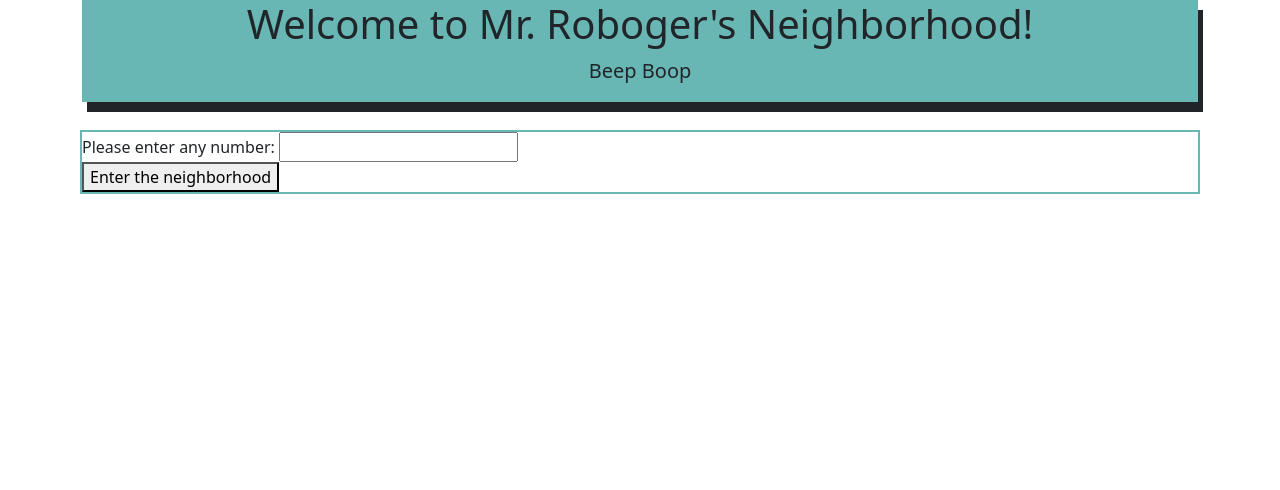
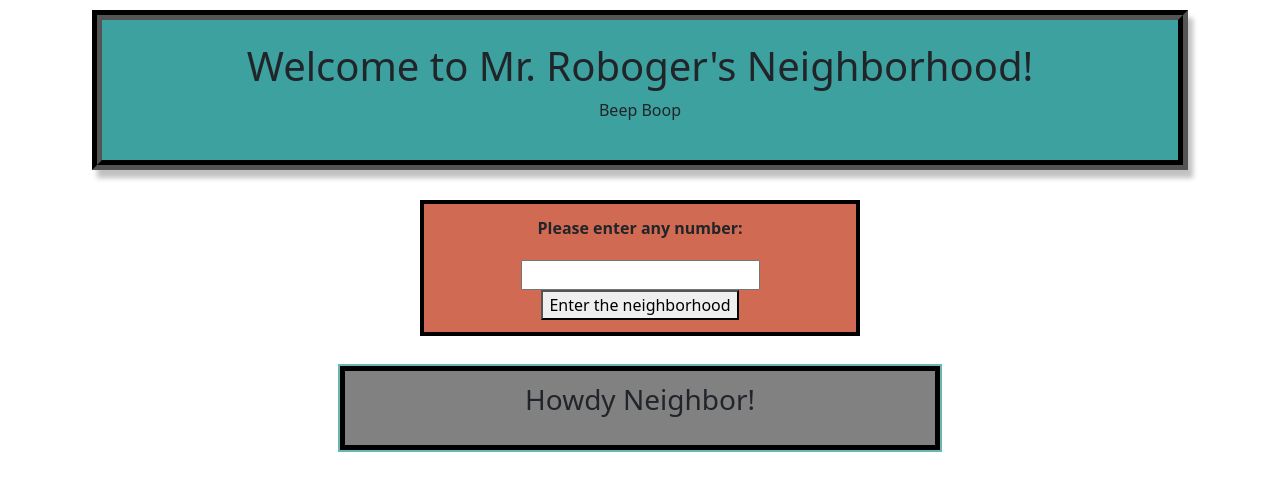
Before and after one commit to doctorcrawford/beep-boop, a plain HTML site: page index.html in a window 1280 px wide. Drawn offline with nearby package versions, Linux system fonts and the light colour scheme.

Commit message:
more styling

```diff
--- a/css/styles.css
+++ b/css/styles.css
@@ -1,31 +1,53 @@
-.hidden {
+/* .hidden {
   display: none;
-}
+} */
 
 body {
     background: url(neighborhood.jpg);
 }
 
-.masthead {
-  height 20vh;
+.header {
+  height: 20vh;
   min-height: 80px;
-  background-size: cover;
-  background-position: center;
-  background-repeat: no-repeat;
-  background-color: rgba(33, 148, 146, 0.673);
-  box-shadow: 5px 10px;
+  text-align: center;
+  display: flex;
+  flex-direction: column;
+  justify-content: center;
+  background-color: rgba(33, 148, 146, 0.873);
+  box-shadow: 5px 8px 5px rgb(193, 193, 193);
+  margin: 10px;
+  padding: 10px;
+  border: 10px groove black;
+  /* box-sizing: border-box; */
 }
 body{
 }
 
 form {
   margin-top: 30px;
-  width: auto;
-  content: auto;
-  outline: 2px solid rgba(33, 148, 146, 0.673)
-
+  margin-left: auto;
+  margin-right: auto;
+  width: 55vh;
+  text-align: center;
+  background-color: rgba(201, 78, 50, 0.84);
+  border: 4px solid black;
+  font-weight: 800;
+  padding: 12px;
 }
 
-button {
+label {
+  margin-bottom: 20px;
+}
+
+#neighborhood {
+  margin-top: 30px;
+  margin-left: auto;
+  margin-right: auto;
+  width: 75vh;
+  outline: 2px solid rgba(33, 148, 146, 0.673);
   text-align: center;
+  background-color: rgba(105, 105, 105, 0.84);
+  font-weight: 800;
+  padding: 12px;
+  border: 5px solid black;
 }
--- a/index.html
+++ b/index.html
@@ -11,22 +11,18 @@
 </head>
 <body>
   <div class="container">
-    <header class="masthead">
-      <div class="container h-100">
-        <div class="row h-100 align-items-center">
-          <div class="col-12 text-center">
-            <h1 class="fw-light">Welcome to Mr. Roboger's Neighborhood!</h1>
-            <p class="lead">Beep Boop</p>
+    <div class="header">
+      <h1>Welcome to Mr. Roboger's Neighborhood!</h1>
+      <p>Beep Boop</p>
     </div>
-        </div>
-      </div>
-    </header>
+    <div id="form">
       <form>
         <label for="inputNumber">Please enter any number:</label>
         <input type="number" id="inputNumber" name="inputNumber">
         <br>
         <button type="submit">Enter the neighborhood</button>
       </form>
+    </div>
     <div class="hidden" id="neighborhood">
       <h3>Howdy Neighbor!</h3>
       <p id="result"></p>
```
Lines whose indentation alone changed are shown as unchanged.
